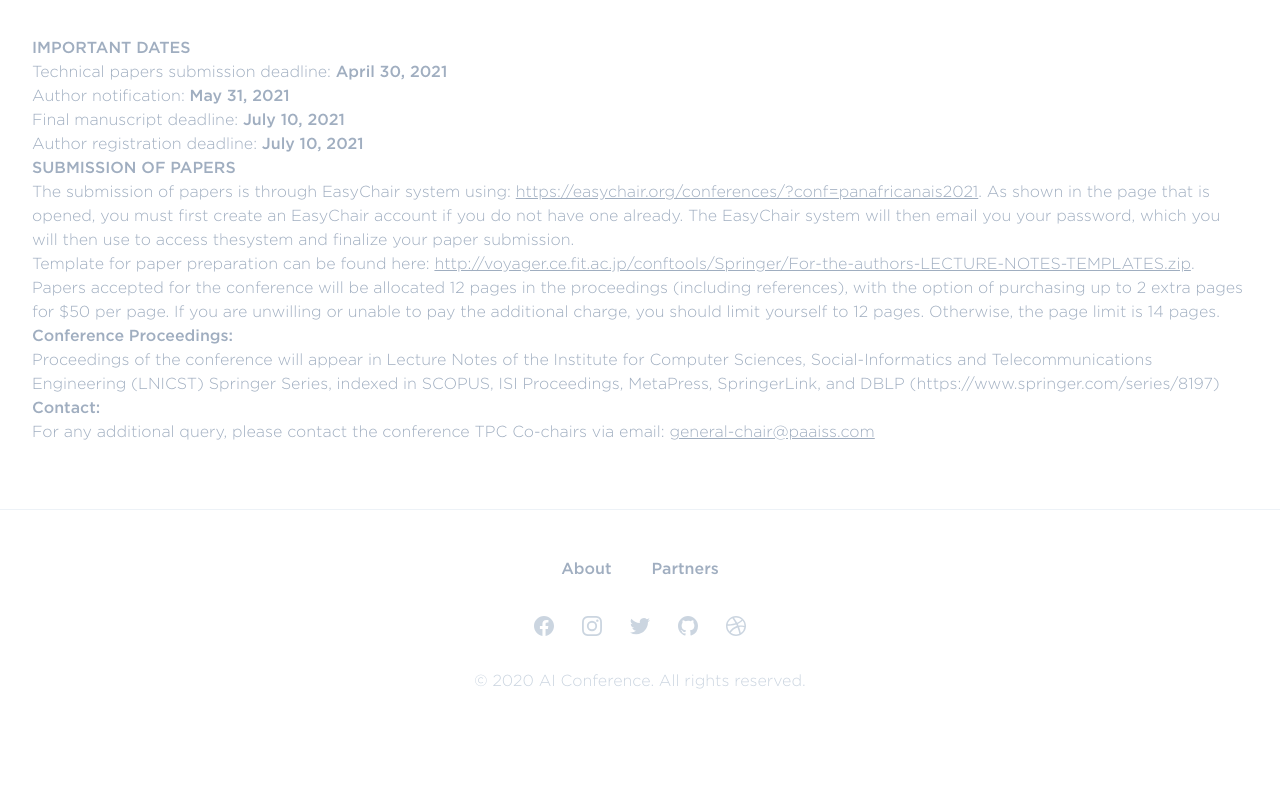
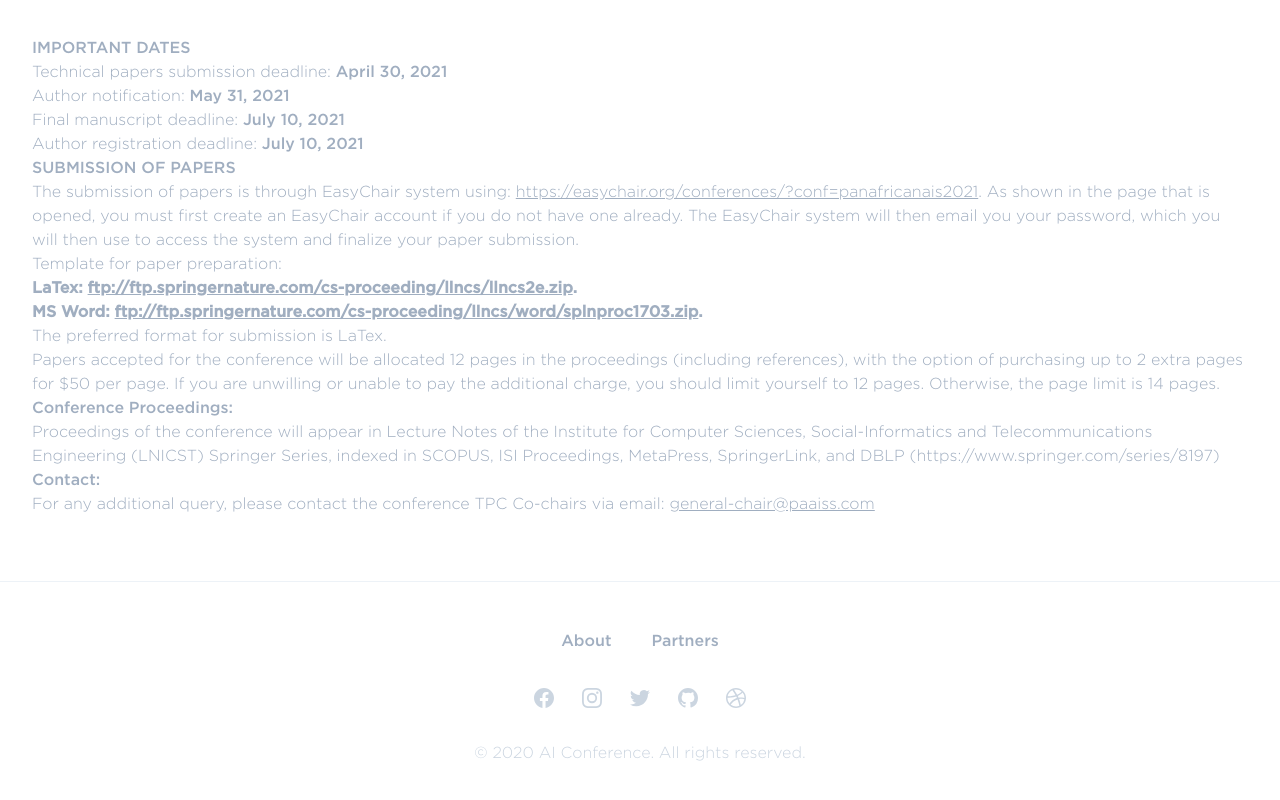
Before and after one commit to jayluxferro/paaiss.com, a React (Create React App) app: page /papers in a window 1280 px wide. Shown: the part 1515-2315 px from the top of the page. Before the commit the page ends 2257 px from the top, so only its background shows below. Built offline with nearby package versions, Linux system fonts and the light colour scheme; a web font is replaced by a local one; what @tailwindcss/ui would draw is missing.

Commit message:
Sun Feb 14 21:20:49 GMT 2021

```diff
--- a/src/pages/papers.jsx
+++ b/src/pages/papers.jsx
@@ -62,8 +62,12 @@ const PapersComponent = () => {
               <li data-aos="zoom-in" className={"font-light"}>Author registration deadline: <span className={"font-medium"}>July 10, 2021</span></li>
             </ul>
             <h3>SUBMISSION OF PAPERS</h3>
-            <p data-aos="zoom-in" className={"font-light"}>The submission of papers is through EasyChair system using: <a target={"_blank"} rel="noopener noreferrer" href="https://easychair.org/conferences/?conf=panafricanais2021" className={"font-blue-400 underline"}>https://easychair.org/conferences/?conf=panafricanais2021</a>. As shown in the page that is opened, you must first create an EasyChair account if you do not have one already. The EasyChair system will then email you your password, which you will then use to access thesystem and finalize your paper submission.</p>
-            <p data-aos="zoom-in" className={"font-light"}>Template for paper preparation can be found here: <a target={"_blank"} rel="noopener noreferrer" href="http://voyager.ce.fit.ac.jp/conftools/Springer/For-the-authors-LECTURE-NOTES-TEMPLATES.zip" className={"font-blue-400 underline"}>http://voyager.ce.fit.ac.jp/conftools/Springer/For-the-authors-LECTURE-NOTES-TEMPLATES.zip</a>.</p>
+            <p data-aos="zoom-in" className={"font-light"}>The submission of papers is through EasyChair system using: <a target={"_blank"} rel="noopener noreferrer" href="https://easychair.org/conferences/?conf=panafricanais2021" className={"font-blue-400 underline"}>https://easychair.org/conferences/?conf=panafricanais2021</a>. As shown in the page that is opened, you must first create an EasyChair account if you do not have one already. The EasyChair system will then email you your password, which you will then use to access the system and finalize your paper submission.</p>
+            <p data-aos="zoom-in" className={"font-light"}>Template for paper preparation:<br/>
+            <span data-aos="zoom-in" className={"font-bold"}>LaTex: <a target={"_blank"} rel="noopener noreferrer" href="ftp://ftp.springernature.com/cs-proceeding/llncs/llncs2e.zip" className={"font-blue-400 underline"}> ftp://ftp.springernature.com/cs-proceeding/llncs/llncs2e.zip</a>.</span><br/>
+            <span data-aos="zoom-in" className={"font-bold"}>MS Word: <a target={"_blank"} rel="noopener noreferrer" href="ftp://ftp.springernature.com/cs-proceeding/llncs/word/splnproc1703.zip" className={"font-blue-400 underline"}> ftp://ftp.springernature.com/cs-proceeding/llncs/word/splnproc1703.zip</a>.</span><br/>
+             <span data-aos="zoom-in" className={"font-light"}>The preferred format for submission is LaTex.</span><br/>
+            </p>
             <p data-aos="zoom-in" className={"font-light"}>Papers accepted for the conference will be allocated 12 pages in the proceedings (including references), with the option of purchasing up to 2 extra pages for $50 per page. If you are unwilling or unable to pay the additional charge, you should limit yourself to 12 pages. Otherwise, the page limit is 14 pages.</p>
 
             <h3>Conference Proceedings:</h3>
--- a/src/pages/workshops.jsx
+++ b/src/pages/workshops.jsx
@@ -161,13 +161,17 @@ const WorkshopsComponent = () => {
                 <li data-aos="zoom-in" className={"font-light"}>Final manuscript deadline: <span className={"font-medium"}>July 10, 2021</span></li>
                 <li data-aos="zoom-in" className={"font-light"}>Author registration deadline: <span className={"font-medium"}>July 10, 2021</span></li>
               </ul>
-              <h3>SUBMISSION OF PAPERS</h3>
-              <p data-aos="zoom-in" className={"font-light"}>The submission of papers is through EasyChair system using: <a target={"_blank"} rel="noopener noreferrer" href="https://easychair.org/conferences/?conf=panafricanais2021" className={"font-blue-400 underline"}>https://easychair.org/conferences/?conf=panafricanais2021</a>. As shown in the page that is opened, you must first create an EasyChair account if you do not have one already. The EasyChair system will then email you your password, which you will then use to access thesystem and finalize your paper submission.</p>
-              <p data-aos="zoom-in" className={"font-light"}>Template for paper preparation can be found here: <a target={"_blank"} rel="noopener noreferrer" href="http://voyager.ce.fit.ac.jp/conftools/Springer/For-the-authors-LECTURE-NOTES-TEMPLATES.zip" className={"font-blue-400 underline"}>http://voyager.ce.fit.ac.jp/conftools/Springer/For-the-authors-LECTURE-NOTES-TEMPLATES.zip</a>.</p>
+            <h3>SUBMISSION OF PAPERS</h3>
+            <p data-aos="zoom-in" className={"font-light"}>The submission of papers is through EasyChair system using: <a target={"_blank"} rel="noopener noreferrer" href="https://easychair.org/conferences/?conf=panafricanais2021" className={"font-blue-400 underline"}>https://easychair.org/conferences/?conf=panafricanais2021</a>. As shown in the page that is opened, you must first create an EasyChair account if you do not have one already. The EasyChair system will then email you your password, which you will then use to access the system and finalize your paper submission.</p>
+            <p data-aos="zoom-in" className={"font-light"}>Template for paper preparation:<br/>
+            <span data-aos="zoom-in" className={"font-bold"}>LaTex: <a target={"_blank"} rel="noopener noreferrer" href="ftp://ftp.springernature.com/cs-proceeding/llncs/llncs2e.zip" className={"font-blue-400 underline"}> ftp://ftp.springernature.com/cs-proceeding/llncs/llncs2e.zip</a>.</span><br/>
+            <span data-aos="zoom-in" className={"font-bold"}>MS Word: <a target={"_blank"} rel="noopener noreferrer" href="ftp://ftp.springernature.com/cs-proceeding/llncs/word/splnproc1703.zip" className={"font-blue-400 underline"}> ftp://ftp.springernature.com/cs-proceeding/llncs/word/splnproc1703.zip</a>.</span><br/>
+             <span data-aos="zoom-in" className={"font-light"}>The preferred format for submission is LaTex.</span><br/>
+            </p>
             <p data-aos="zoom-in" className={"font-light"}>Papers accepted for the conference will be allocated 12 pages in the proceedings (including references), with the option of purchasing up to 2 extra pages for $50 per page. If you are unwilling or unable to pay the additional charge, you should limit yourself to 12 pages. Otherwise, the page limit is 14 pages.</p>
 
-              <h3>Conference Proceedings:</h3>
-              <p data-aos="zoom-in" className={"font-light"}>Proceedings of the conference will appear in Lecture Notes of the Institute for Computer Sciences, Social-Informatics and Telecommunications Engineering (LNICST) Springer Series, indexed in SCOPUS, ISI Proceedings, MetaPress, SpringerLink, and DBLP (<a href="https://www.springer.com/series/8197" target="_blank">https://www.springer.com/series/8197</a>)</p>
+            <h3>Conference Proceedings:</h3>
+            <p data-aos="zoom-in" className={"font-light"}>Proceedings of the conference will appear in Lecture Notes of the Institute for Computer Sciences, Social-Informatics and Telecommunications Engineering (LNICST) Springer Series, indexed in SCOPUS, ISI Proceedings, MetaPress, SpringerLink, and DBLP (<a href="https://www.springer.com/series/8197" target="_blank">https://www.springer.com/series/8197</a>)</p>
 
               <h3>Contact:</h3>
               <p data-aos="zoom-in" className={"font-light"}>For any additional query, please contact the conference TPC Co-chairs via email: <a target={"_blank"} rel="noopener noreferrer" href="mailto:general-chair@paaiss.com" className={"font-blue-400 underline"}>general-chair@paaiss.com</a></p>
```
